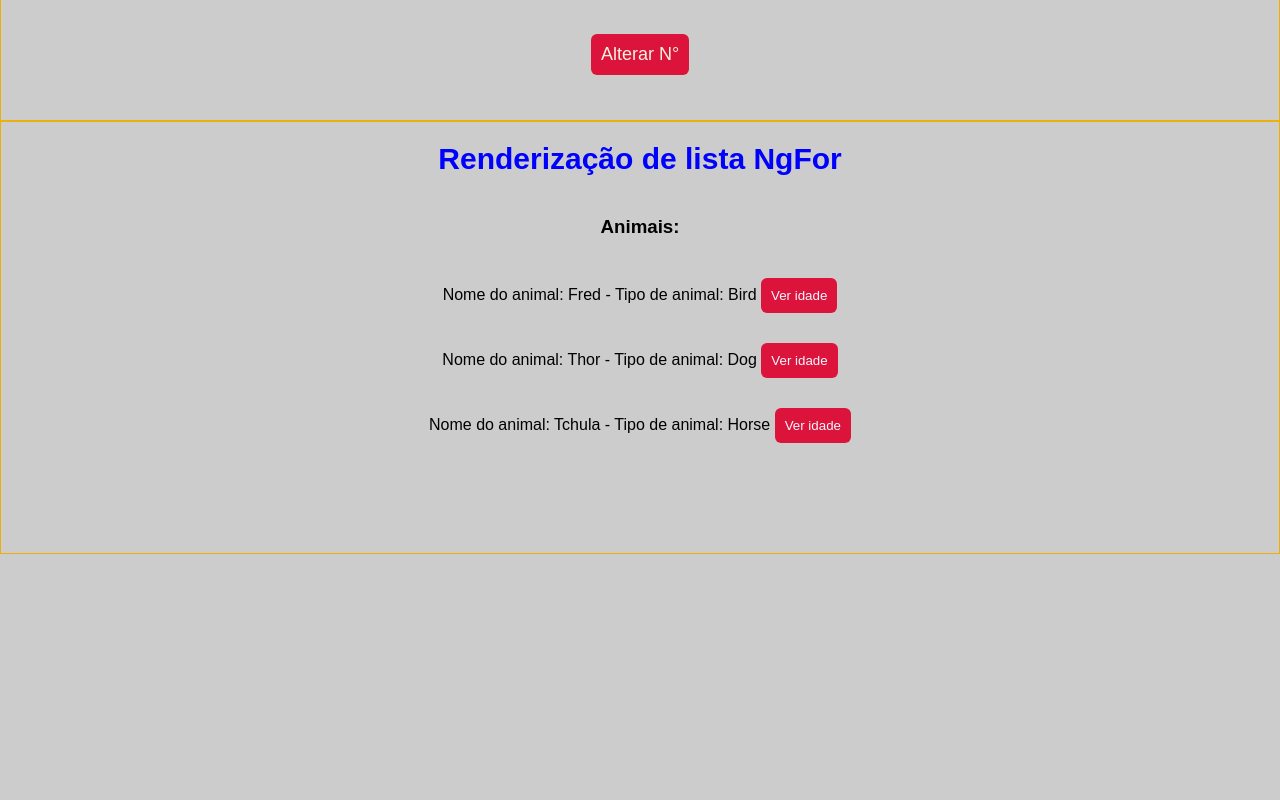
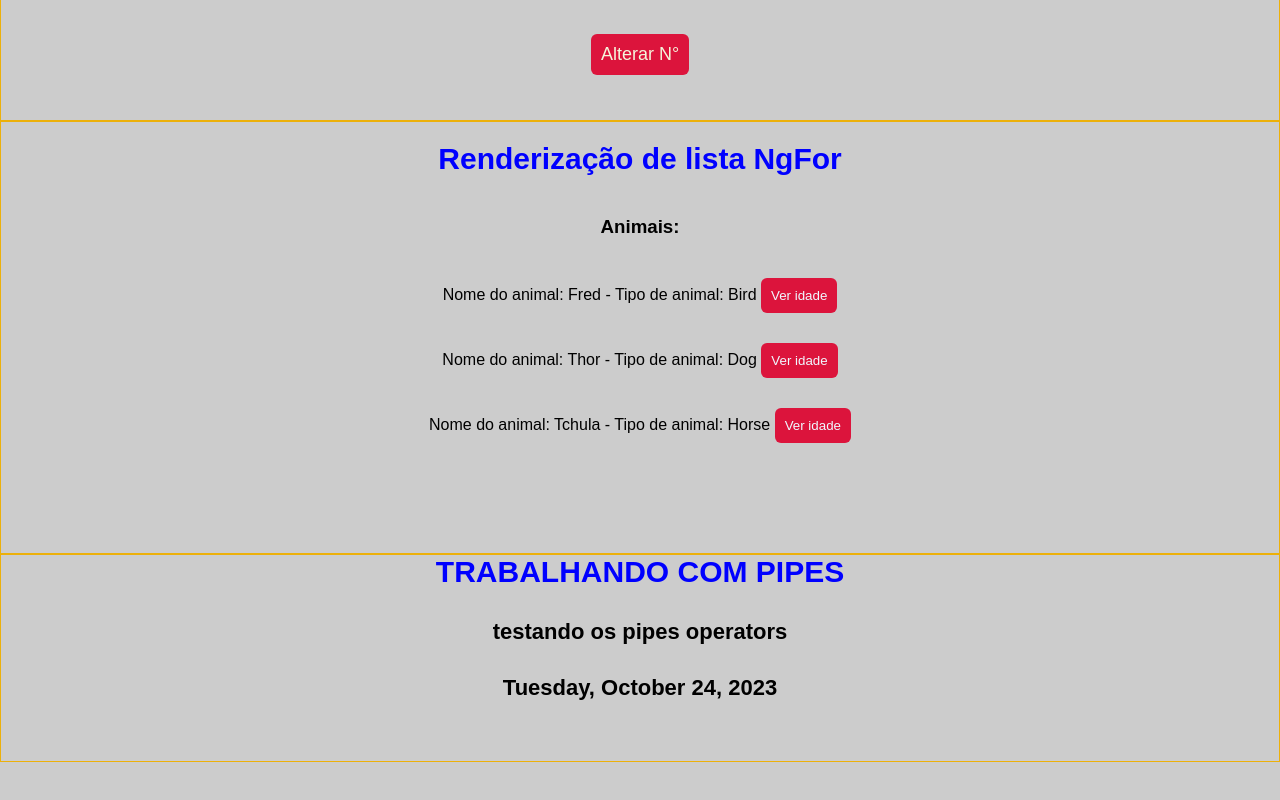
Before and after one commit to JonasWillian97/curso-angular, an Angular app: page / in a window 1280 px wide. Shown: the part 1397-2197 px from the top of the page. Before the commit the page ends 2011 px from the top, so only its background shows below. Built offline with nearby package versions, Linux system fonts and the light colour scheme.

Commit message:
Trabalhando com Pipe operators

```diff
--- a/src/app/app.component.html
+++ b/src/app/app.component.html
@@ -6,3 +6,4 @@
 <app-eventos></app-eventos>
 <app-emitter></app-emitter>
 <app-list-render></app-list-render>
+<app-pipes></app-pipes>
--- a/src/app/app.module.ts
+++ b/src/app/app.module.ts
@@ -11,6 +11,7 @@ import { EventosComponent } from './components/eventos/eventos.component';
 import { EmitterComponent } from './components/emitter/emitter.component';
 import { ChangeNumberComponent } from './components/change-number/change-number.component';
 import { ListRenderComponent } from './components/list-render/list-render.component';
+import { PipesComponent } from './components/pipes/pipes.component';
 
 
 @NgModule({
@@ -24,6 +25,7 @@ import { ListRenderComponent } from './components/list-render/list-render.compon
     EmitterComponent,
     ChangeNumberComponent,
     ListRenderComponent,
+    PipesComponent,
   ],
   imports: [
     BrowserModule,
--- /dev/null
+++ b/src/app/components/pipes/pipes.component.css
@@ -0,0 +1,10 @@
+h2{
+    text-align: center;
+    color: blue;
+    font-size: 30px;
+}
+
+h3{
+    text-align: center;
+    font-size: 22px;
+}
--- /dev/null
+++ b/src/app/components/pipes/pipes.component.html
@@ -0,0 +1,5 @@
+<div class="class">
+    <h2>{{'Trabalhando com pipes' | uppercase}}</h2>
+    <h3>{{someText | lowercase}}</h3>
+    <h3>{{today | date:  'fullDate'}}</h3>
+</div>
--- /dev/null
+++ b/src/app/components/pipes/pipes.component.ts
@@ -0,0 +1,13 @@
+import { Component } from '@angular/core';
+
+@Component({
+  selector: 'app-pipes',
+  templateUrl: './pipes.component.html',
+  styleUrls: ['./pipes.component.css']
+})
+export class PipesComponent {
+
+  someText: string = "TESTANDO OS PIPES OPERATORS";
+  today = new Date();
+
+}
```
Also changed, not shown: 1 other file (tests, documents, lock files or other folders).
